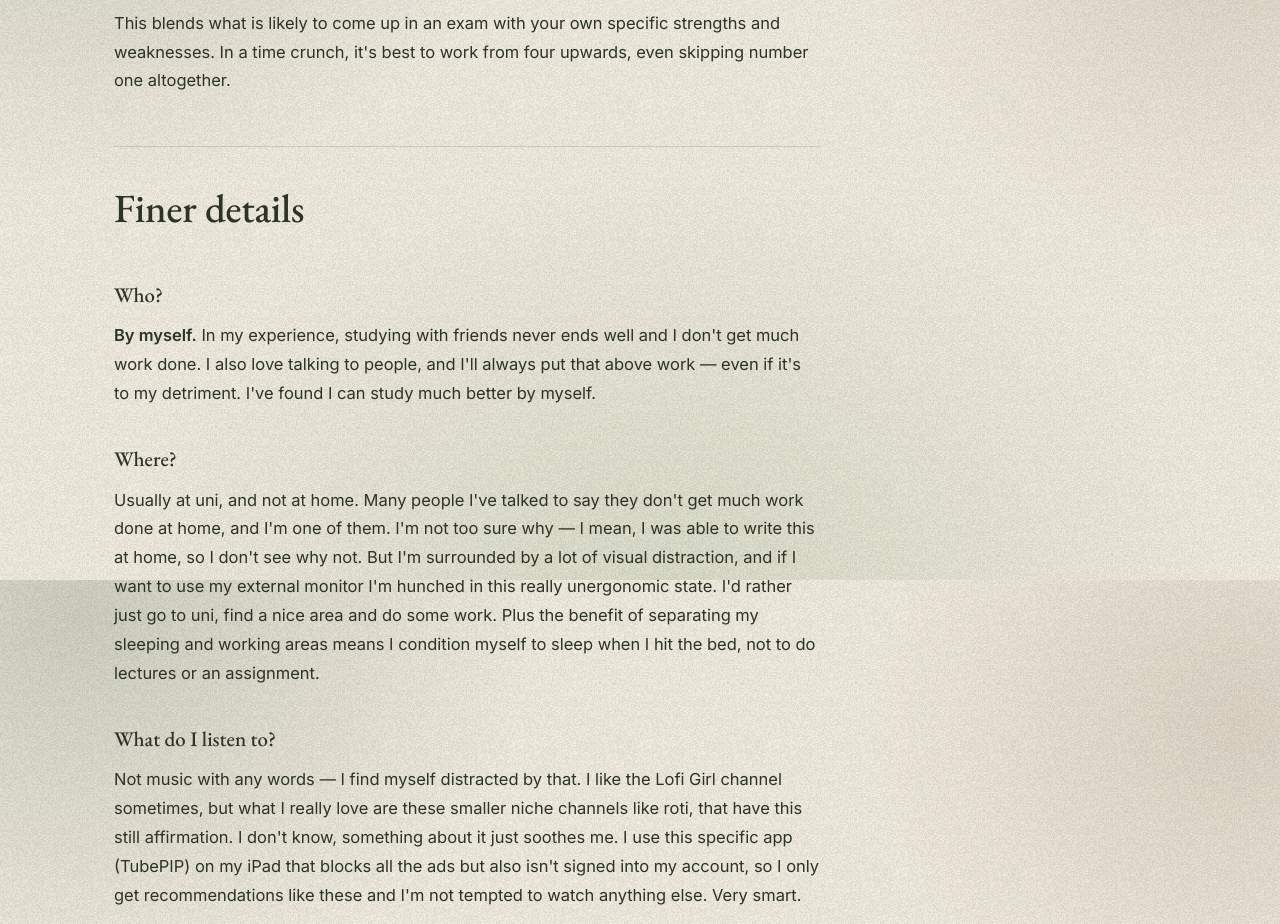
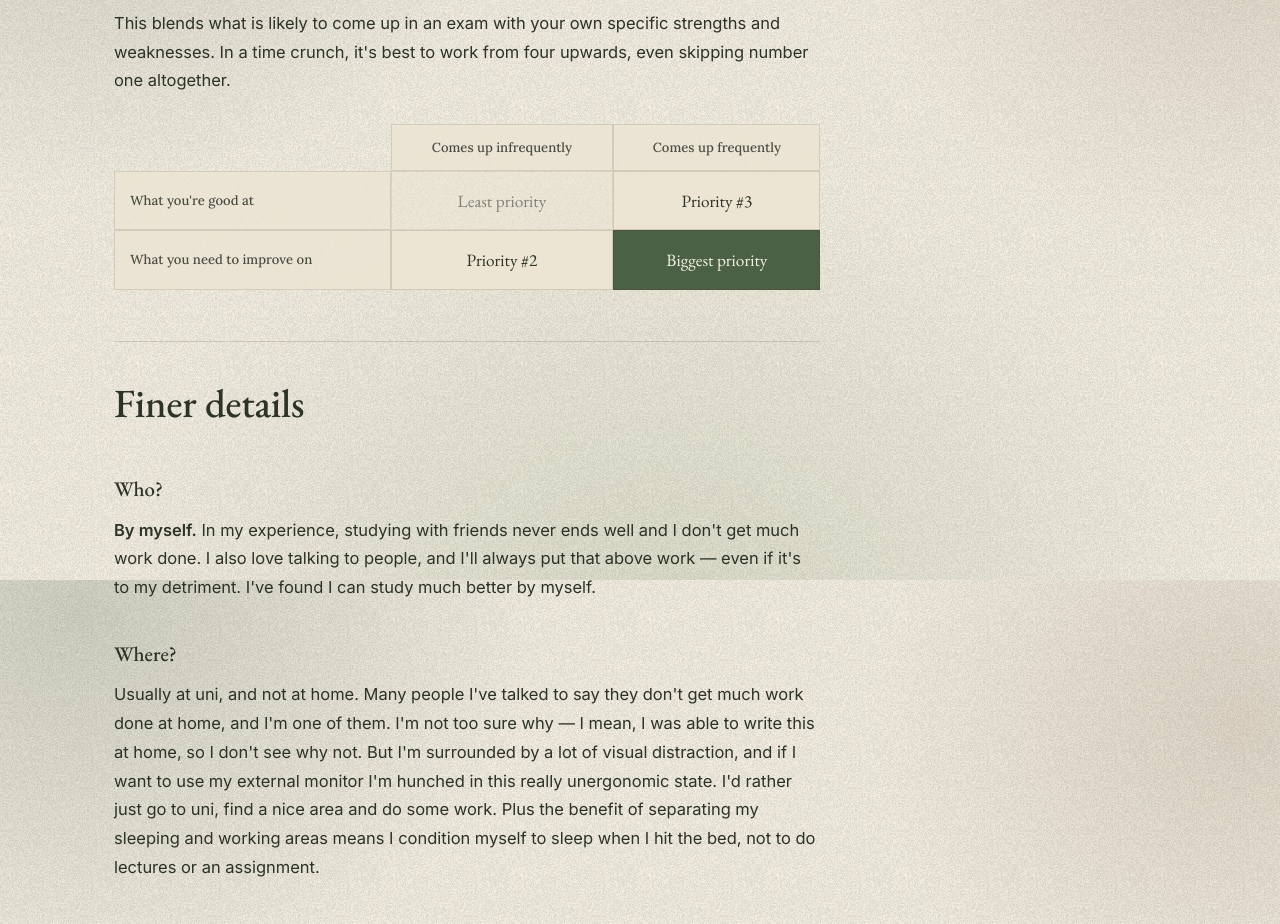
Before and after one commit to surfxce/sandeswelagedara.githhub.io, a plain HTML site: page blog/how-i-study/index.html in a window 1280 px wide. Shown: the part 4220-5144 px from the top of the page. Drawn offline with nearby package versions, Linux system fonts and the light colour scheme.

Commit message:
Add the quadrant table to the study post
The quadrant was described in prose and a four-item list, which made the
reader hold two axes in their head to work out which square was which. It's
a 2x2, so it's now drawn as one, directly under the paragraph that explains
what it blends.

Rows are strength, columns are exam frequency, and the four cells carry the
author's ranking: least priority (good at, infrequent), Priority #3 (good
at, frequent), Priority #2 (weak, infrequent) and biggest priority (weak,
frequent). That matches the "work from four upwards" ordering in the list
above it — 4 is weak+frequent, 1 is good+infrequent.

Biggest priority is filled moss and least priority is dimmed, so the thing
to do first is the thing the eye lands on.

Real <th> elements with scope="col"/"row" rather than styled divs, so the
header relationships survive a screen reader. Wrapped in .table-scroll with
a min-width, so on a narrow screen the table scrolls in its own box instead
of forcing the whole page sideways.

```diff
--- a/assets/css/style.css
+++ b/assets/css/style.css
@@ -430,6 +430,17 @@ a:focus-visible, button:focus-visible, [tabindex]:focus-visible{
 /* the AI disclaimer at the foot of a post */
 .post-disclaimer{ margin-top:2.6rem; padding-top:1.4rem; border-top:1px solid var(--line); font-family:var(--label); font-size:0.85rem; line-height:1.6; opacity:0.72; max-width:60ch; }
 
+/* the quadrant: strengths/weaknesses against exam frequency */
+.table-scroll{ overflow-x:auto; margin:1.8rem 0; }
+.quadrant{ border-collapse:separate; border-spacing:0; width:100%; min-width:26rem; }
+.quadrant th, .quadrant td{ border:1px solid var(--line); padding:.85rem .95rem; text-align:left; vertical-align:middle; }
+.quadrant .quadrant-corner{ border:0; background:none; }
+.quadrant th{ font-family:var(--label); font-weight:500; font-size:0.82rem; line-height:1.35; opacity:0.85; background:var(--paper-2); }
+.quadrant thead th{ text-align:center; }
+.quadrant tbody td{ font-family:var(--display); font-size:1.08rem; text-align:center; background:var(--paper-2); }
+.quadrant tbody td.is-top{ background:var(--moss); color:var(--paper); }
+.quadrant tbody td.is-low{ opacity:0.55; }
+
 /* geometric mean widget (blog post) */
 .gm-widget{ margin:2rem 0 1.6rem; padding:1.4rem 1.5rem 1.5rem; border:1px solid var(--line); border-radius:var(--radius); background:var(--paper-2); max-width:46ch; }
 .gm-caption{ font-family:var(--label); font-size:0.76rem; letter-spacing:.04em; opacity:0.72; margin-bottom:.6rem !important; }
--- a/blog/how-i-study/index.html
+++ b/blog/how-i-study/index.html
@@ -150,6 +150,30 @@
 
       <p>This blends what is likely to come up in an exam with your own specific strengths and weaknesses. In a time crunch, it's best to work from four upwards, even skipping number one altogether.</p>
 
+      <div class="table-scroll">
+        <table class="quadrant">
+          <thead>
+            <tr>
+              <td class="quadrant-corner"></td>
+              <th scope="col">Comes up infrequently</th>
+              <th scope="col">Comes up frequently</th>
+            </tr>
+          </thead>
+          <tbody>
+            <tr>
+              <th scope="row">What you're good at</th>
+              <td class="is-low">Least priority</td>
+              <td>Priority #3</td>
+            </tr>
+            <tr>
+              <th scope="row">What you need to improve on</th>
+              <td>Priority #2</td>
+              <td class="is-top">Biggest priority</td>
+            </tr>
+          </tbody>
+        </table>
+      </div>
+
       <h2>Finer details</h2>
 
       <h3>Who?</h3>
```
